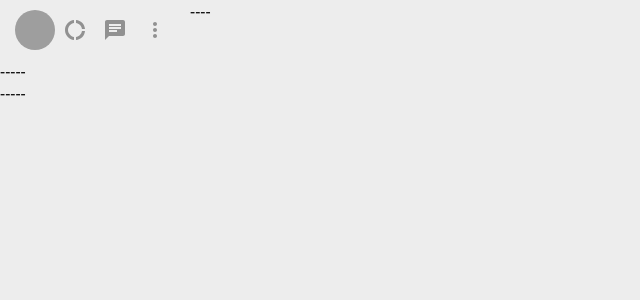
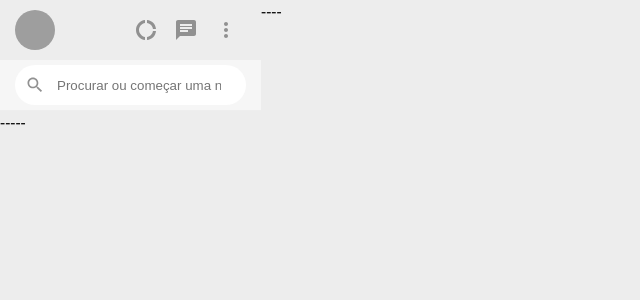
Before and after one commit to pedrorhamon/whatsapp_clone_react, a React (Create React App) app: page / in a window 1280 px wide. Shown: the top 300 px of the page, without its empty margins (0-640 px from the left). Built offline with nearby package versions, Linux system fonts and the light colour scheme; grey boxes are pictures that could not be loaded.

Commit message:
header com barra de pesquisa

```diff
--- a/src/App.css
+++ b/src/App.css
@@ -51,6 +51,31 @@
     cursor: pointer;
 }
 
+.search {
+    background-color: #F6F6F6;
+    border-bottom: 1px solid #EEE;
+    padding:  5px 15px;
+}
+
+.search-input {
+    background-color: #FFF;
+    height: 40px;
+    border-radius: 20px;
+    display: flex;
+    align-items: center;
+    padding:  0 10px;
+
+}
+
+.search-input input {
+    flex: 1;
+    border: 0;
+    outline: 0;
+    background-color: transparent;
+    margin-left: 10px;
+
+}
+
 .contentarea{
 
 }
--- a/src/App.js
+++ b/src/App.js
@@ -4,6 +4,7 @@
 import DonutLargeIcon from '@material-ui/icons/DonutLarge';
 import ChatIcon from '@material-ui/icons/Chat';
 import MoreVertIcon from '@material-ui/icons/MoreVert';
+import SearchIcon from '@material-ui/icons/Search';
 
 export default  () => {
   return (
@@ -26,7 +27,10 @@
           </header>
 
           <div className="search">
-            -----
+            <div className="search-input">
+            <SearchIcon fontSize = "small" style = {{color: '#919191'}}/>
+            <input type = "search" placeholder="Procurar ou começar uma nova conversa"/>
+            </div>
           </div>
 
           <div className= "chatlist">
```
